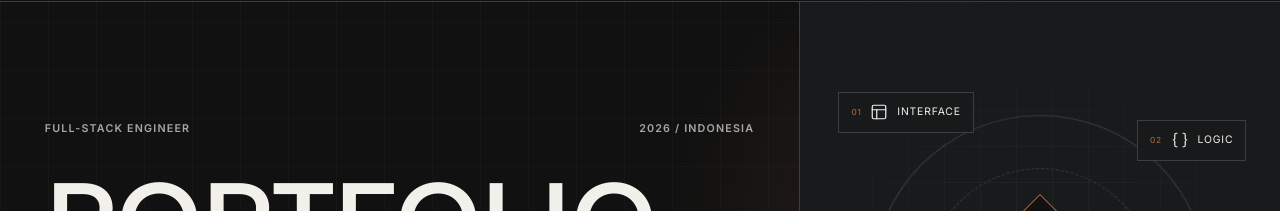
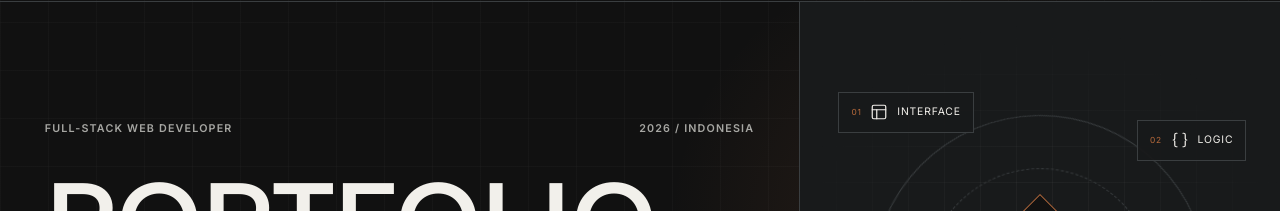
Before and after one commit to judahdski/portfolio-v2, a React (Vite) app: page / in a window 1280 px wide. Shown: the part 74-285 px from the top of the page. Built offline with nearby package versions, Linux system fonts and the light colour scheme.

Commit message:
Update page title and hero section label to reflect full-stack web developer role

```diff
--- a/index.html
+++ b/index.html
@@ -4,7 +4,7 @@
     <meta charset="UTF-8" />
     <link rel="icon" type="image/svg+xml" href="/favicon.png" />
     <meta name="viewport" content="width=device-width, initial-scale=1.0" />
-    <title>portfolio-web-v2</title>
+    <title>Judah | Full-Stack Web Developer</title>
   </head>
   <body>
     <div id="root"></div>
--- a/src/App.tsx
+++ b/src/App.tsx
@@ -33,7 +33,7 @@ function App() {
       <section className="hero" aria-labelledby="maintenance-title">
         <div className="hero-copy">
           <p className="eyebrow">
-            <span>Full-stack engineer</span>
+            <span>Full-stack Web Developer</span>
             <span>2026 / Indonesia</span>
           </p>
 
```
Also changed, not shown: src/assets/img/horizontal-logo.png.
